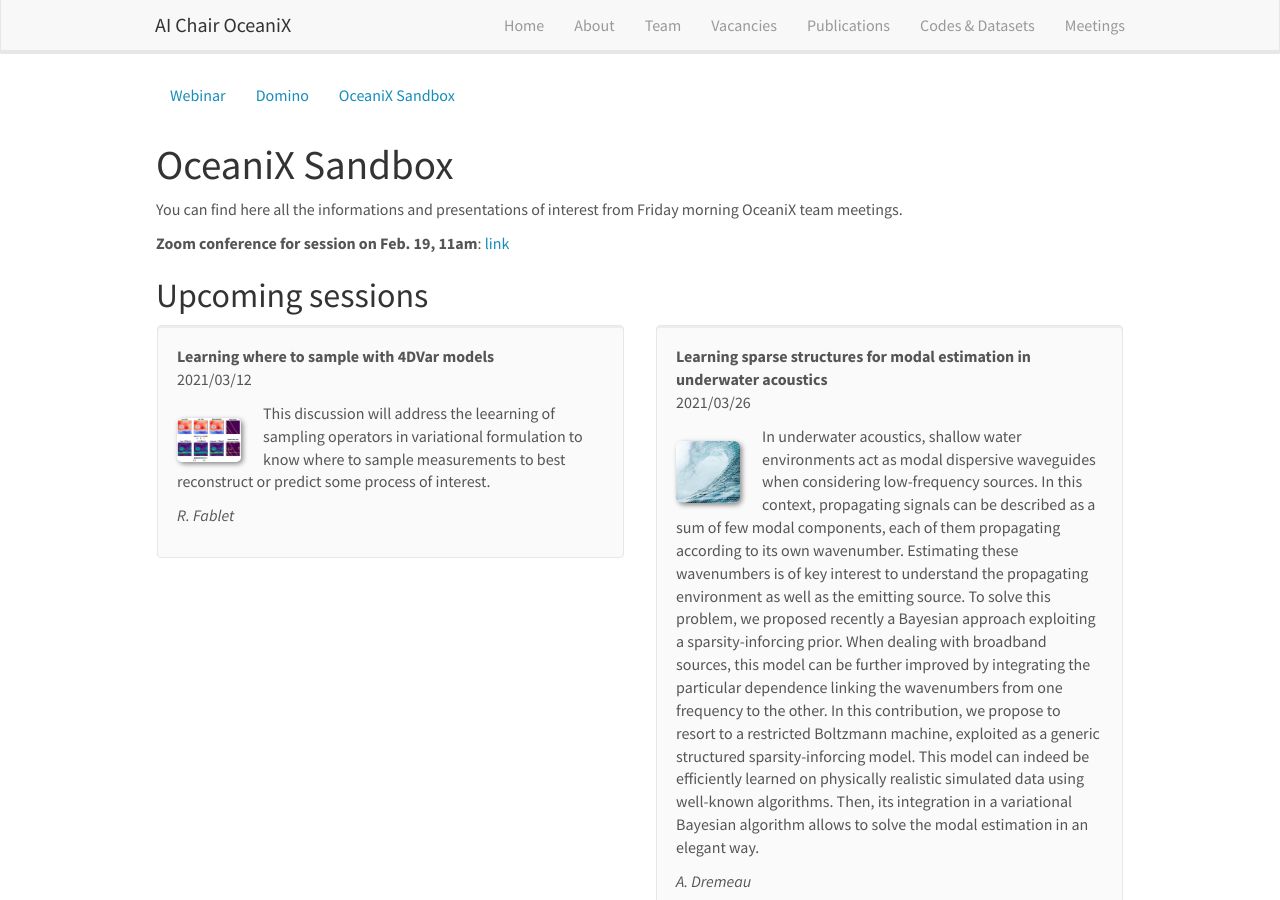
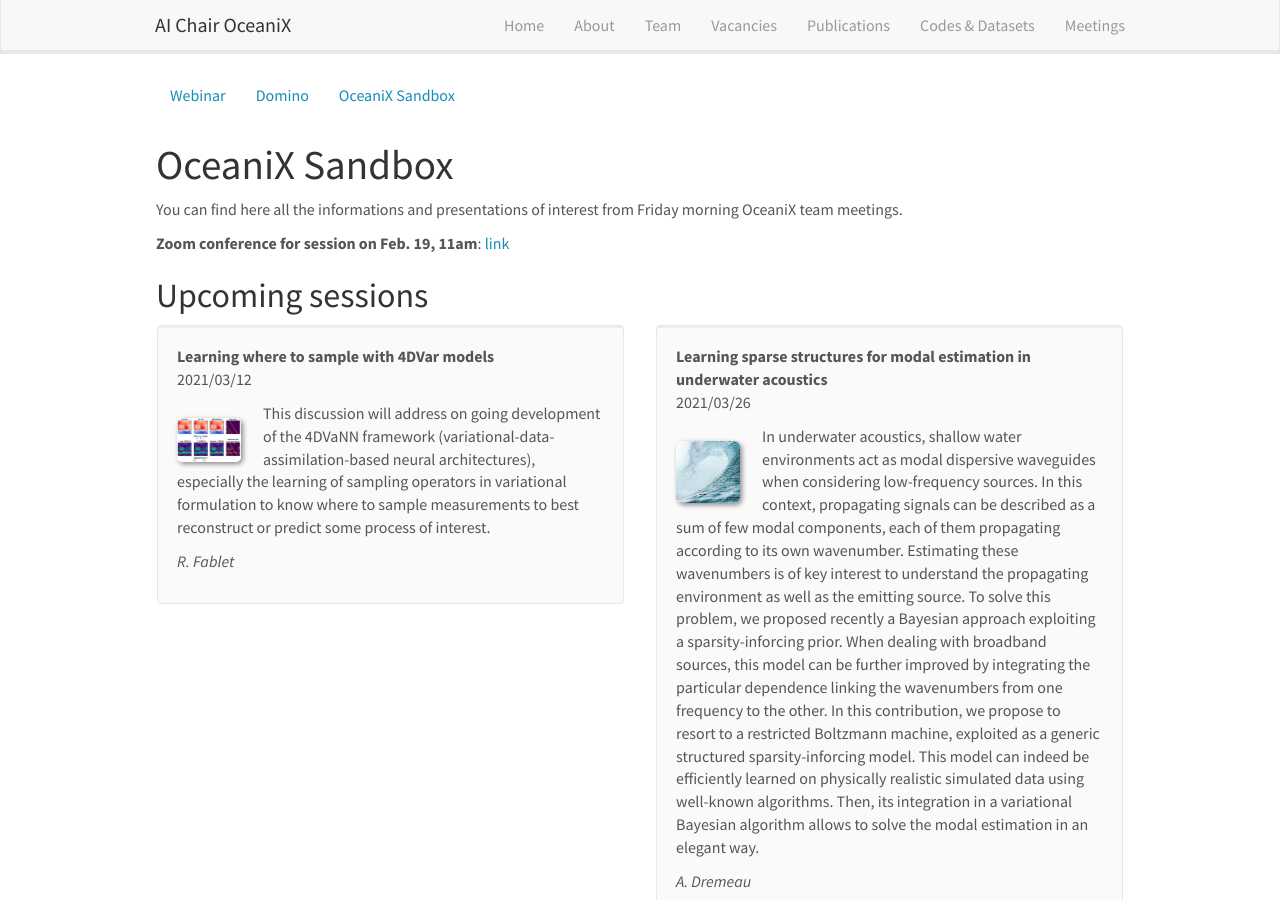
Before and after one commit to CIA-Oceanix/CIA-Oceanix.github.io, a Jekyll site: the page built from _pages/oceanix_sandbox.md, in a window 1280 px wide and 900 px high. Built offline with Jekyll 4.4.1, drawn with Linux system fonts in a browser that asks for light colours; nearby versions of some CDN libraries.

Commit message:
Update sandbox_list.yml

```diff
--- a/_data/sandbox_list.yml
+++ b/_data/sandbox_list.yml
@@ -1,6 +1,6 @@
 - title: "Learning where to sample with 4DVar models"
   image: ronan4DVarNNSamp2021.jpg
-  description: This discussion will address the leearning of sampling operators in variational formulation to know where to sample measurements to best reconstruct or predict some process of interest.
+  description: This discussion will address on going development of the 4DVaNN framework (variational-data-assimilation-based neural architectures), especially the learning of sampling operators in variational formulation to know where to sample measurements to best reconstruct or predict some process of interest.
   date: 2021/03/12
   authors: R. Fablet
   link:
```
